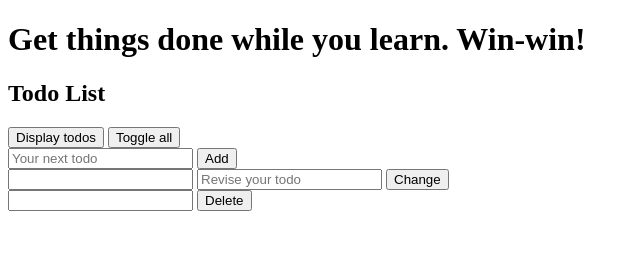
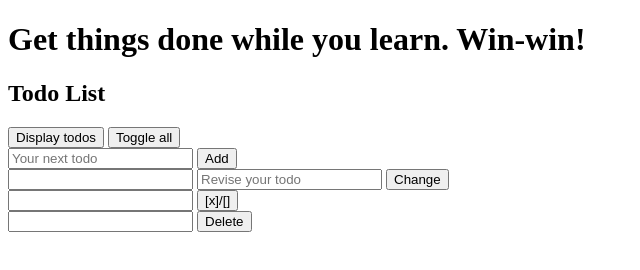
Before and after one commit to trevorberman/watchAndCode_practical_javascript, a website: page index.html in a window 1280 px wide. Shown: the whole page, without its empty margins (0-640 px from the left). Drawn offline with Linux system fonts and the light colour scheme.

Commit message:
Add UI and event handler for .toggleCompleted

```diff
--- a/index.html
+++ b/index.html
@@ -48,6 +48,15 @@
     <div>
       <input
         type="number"
+        id="toggleCompletedPositionInput"
+        name="toggleCompletedPositionInput"
+      />
+      <button onclick="handlers.toggleCompleted()">[x]/[]</button>
+    </div>
+
+    <div>
+      <input
+        type="number"
         id="deleteTodoPositionInput"
         name="deleteTodoPositionInput"
       />
--- a/script.js
+++ b/script.js
@@ -4,7 +4,7 @@
 // [x] Add working UI for .addTodo
 // [x] Add working UI for .changeTodo
 // [x] Add working UI for .deleteTodo
-// [] Add working UI for .toggleCompleted
+// [x] Add working UI for .toggleCompleted
 // -------------------------------------
 
 // Store the todos array on an object
@@ -112,6 +112,16 @@ let handlers = {
     changeTodoPositionInput.value = ''
     changeTodoTextInput.value = ''
   },
+  toggleCompleted () {
+    // Get position of array item from #toggleCompletedPositionInput
+    let toggleCompletedPositionInput = document.getElementById(
+      'toggleCompletedPositionInput'
+    )
+    // Toggle that todo
+    todoList.toggleCompleted(toggleCompletedPositionInput.valueAsNumber)
+    // Reset #toggleCompletedPositionInput
+    toggleCompletedPositionInput.value = ''
+  },
   deleteTodo () {
     // Get position of array item from #deleteTodoPositionInput
     let deleteTodoPositionInput = document.getElementById(
```
